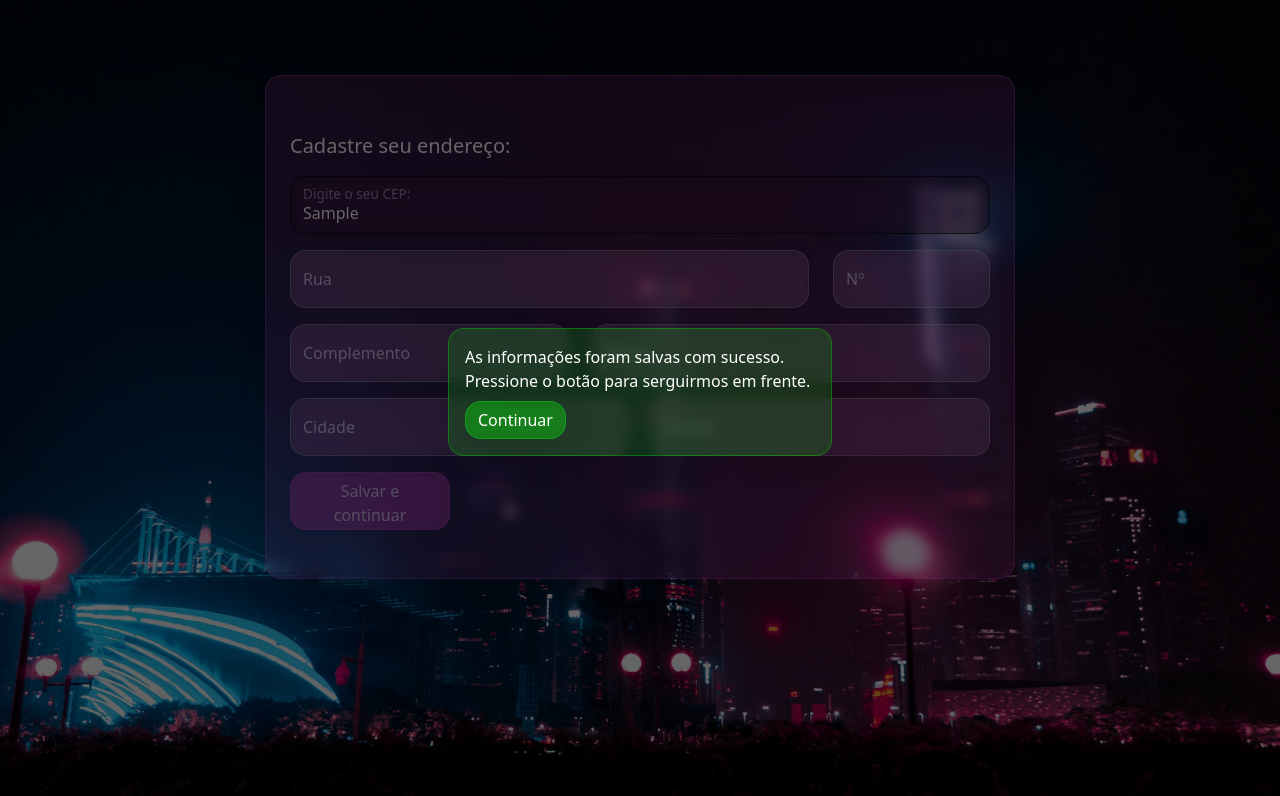
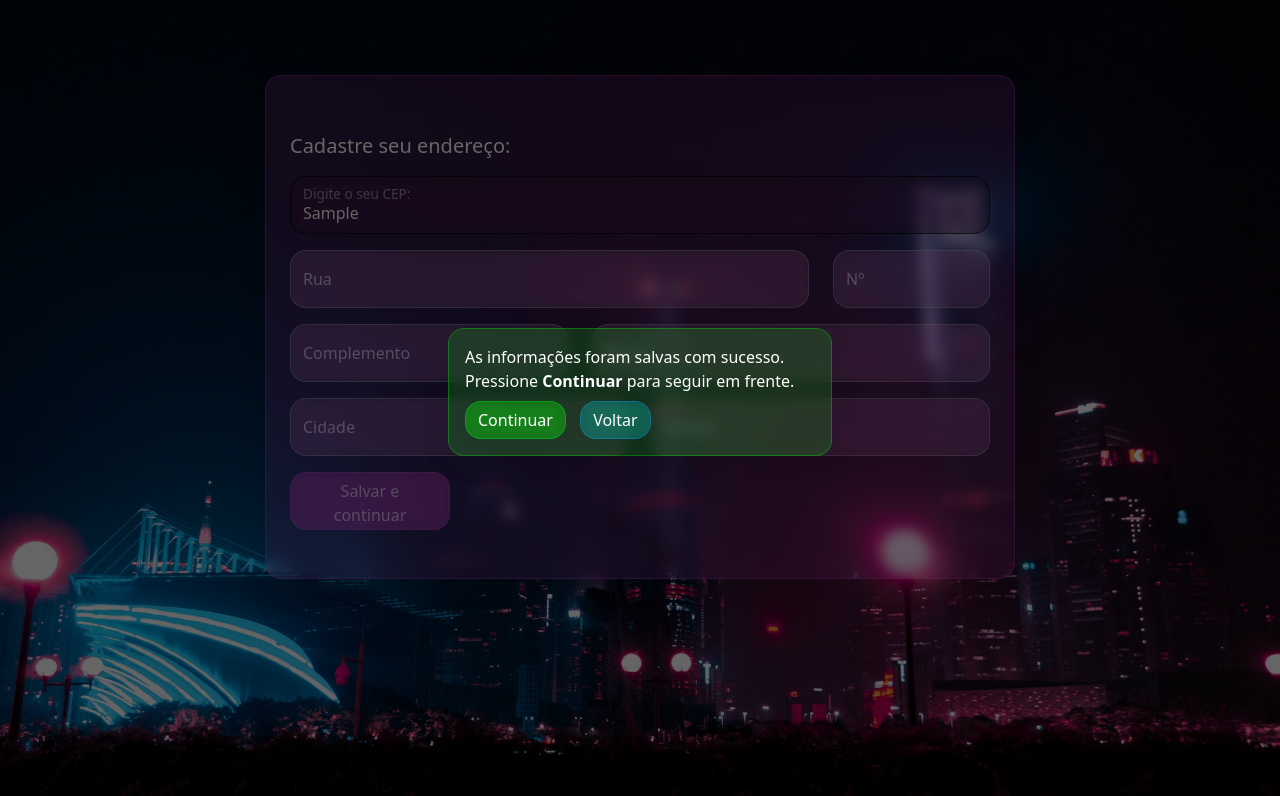
Before and after one commit to raave-git/treino-de-api, a plain HTML site: page index.html in a window 1280 px wide. Both pictures are taken after typing "Sample" into the empty fields and a click on the button "Salvar e continuar". Shown: the top 796 px of the page. Drawn offline with nearby package versions, Linux system fonts and the light colour scheme.

Commit message:
implementado o botão Voltar

```diff
--- a/css/style.css
+++ b/css/style.css
@@ -222,4 +222,19 @@
     backdrop-filter: blur(6.4px);
     -webkit-backdrop-filter: blur(6.4px);
     border: 1px solid rgba(0, 255, 34, 0.3);
+    margin-right: 10px;
 }
+
+#ok a {
+    text-decoration: unset !important;
+    color: white;
+}
+
+#voltar {
+    background: rgba(0, 162, 255, 0.24);
+    border-radius: 16px;
+    box-shadow: 0 4px 30px rgba(0, 0, 0, 0.1);
+    backdrop-filter: blur(6.4px);
+    -webkit-backdrop-filter: blur(6.4px);
+    border: 1px solid rgba(0, 183, 255, 0.3);
+}
--- a/index.html
+++ b/index.html
@@ -54,9 +54,11 @@
             <div class="alert alert-light" role="alert">
                     <p id="texto_salvo"></p>
 
-                    <a href="https://www.youtube.com/watch?v=dQw4w9WgXcQ" target="_blank">
-                        <button id="ok" type="button" class="btn btn-secondary">Continuar</button>
-                    </a>
+                    <button id="ok" type="button" class="btn btn-secondary">
+                        <a href="https://www.youtube.com/watch?v=dQw4w9WgXcQ" target="_blank">Continuar</a>
+                    </button>
+
+                    <button id="voltar" type="button" class="btn btn-secondary">Voltar</button>
             </div>
         </div>
     </div> <!-- div do salvamento. -->
--- a/js/script.js
+++ b/js/script.js
@@ -16,6 +16,9 @@ const estado_in = document.querySelector('#estado');
 const entradas = document.querySelectorAll('[data-input]');
 
 const fechar_bt = document.querySelector('#fechar-msg');
+
+const salvar_e_continuar = document.querySelector('#salvo');
+const caixa = document.querySelector('#salvar_msg');
 
 // validar entrada digitada no campo cep:
 cep_in.addEventListener('keypress',(e)=>{ //tenho acesso ao evento escutado por meio do primeiro argumento, aqui, o "e".
@@ -109,24 +112,20 @@ const interruptor_de_edicao = ()=>{
     };
 };
 
-const salvo = (msg)=>{
-    const salvar = document.querySelector('#salvo');
-    const caixa = document.querySelector('#salvar_msg');
-
-    const corpo = document.querySelector('#texto_salvo');
-
-    corpo.innerHTML = msg;
-
-        salvar.classList.toggle('esconder');
-        caixa.classList.toggle('esconder');
-};
-
 formulario_de_endereco.addEventListener('submit',(e)=>{
     e.preventDefault();
 
     interruptor_de_carregamento();
-        setTimeout(() => {
+    setTimeout(() => {
+        const corpo = document.getElementById('texto_salvo').innerHTML = 'As informações foram salvas com sucesso.<br>Pressione <strong>Continuar</strong> para seguir em frente.';
+        salvar_e_continuar.classList.toggle('esconder');
+        caixa.classList.toggle('esconder');
+
             interruptor_de_carregamento();
-            salvo('As informações foram salvas com sucesso. <br>Pressione o botão para serguirmos em frente.');
-        }, 1500);
+    }, 1500);
 })
+
+const voltar = document.getElementById('voltar').addEventListener('click',()=>{
+    salvar_e_continuar.classList.toggle('esconder');
+    caixa.classList.toggle('esconder');
+});
```
